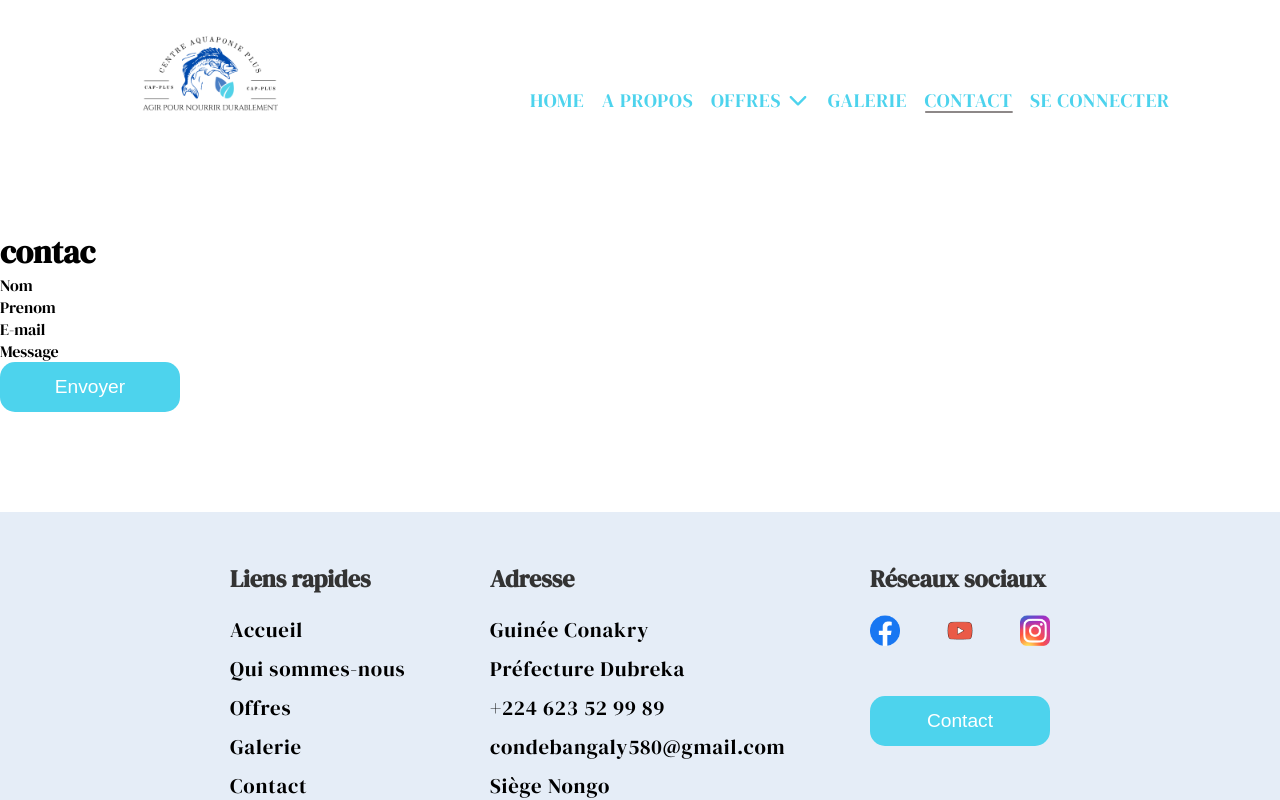
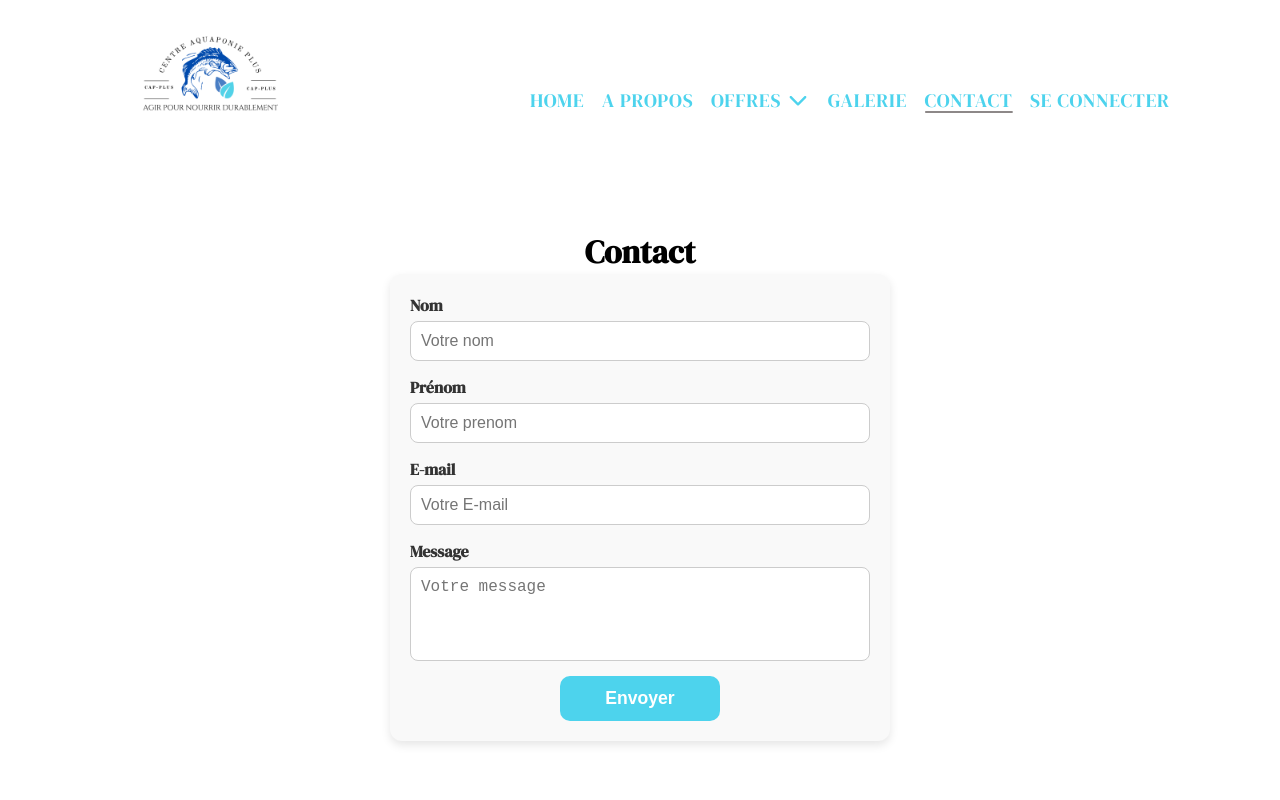
Before and after one commit to BangalyLeDeveloppeur/cap-plus, a React (Vite) app in the folder frontend/: page /contact in a window 1280 px wide. Shown: the top 800 px of the page. Built offline with nearby package versions, Linux system fonts and the light colour scheme; a web font is replaced by a local one.

Commit message:
stylisation de page contact

```diff
--- a/frontend/src/components/Contact.jsx
+++ b/frontend/src/components/Contact.jsx
@@ -1,19 +1,35 @@
-import React from "react";
+import React, { useState } from "react";
 
 const Contact = () => {
   return (
-    <div>
-      <h1>contac</h1>
-      <span>Nom</span>
-      <div className="contact-nom"></div>
+    <div >
+      <h1 className="eng">Contact</h1>
+      <form className="contact-form">
 
-      <span>Prenom</span>
-      <div className="contact-nom"></div>
-      <span>E-mail</span>
-      <div className="contact-nom"></div>
-      <span>Message</span>
-      <div className="contact-message"></div>
-      <button className="savoirPlusGal">Envoyer</button>
+        <label>
+          Nom
+          <input type="text" name="nom" placeholder="Votre nom" required/>
+        </label>
+
+        <label>
+          Prénom
+          <input type="text" name="prenom" placeholder="Votre prenom" required/>
+        </label>
+
+        <label>
+          E-mail
+          <input type="email" name="email" placeholder="Votre E-mail" required />
+        </label>
+
+        <label>
+          Message
+          <textarea name="message" placeholder="Votre message" rows="4" required readOnly />
+        </label>
+
+        <button type="submit" className="savoirPlusGal">
+          Envoyer
+        </button>
+      </form>
     </div>
   );
 };
--- a/frontend/src/components/Fraicheur.jsx
+++ b/frontend/src/components/Fraicheur.jsx
@@ -21,9 +21,11 @@ const Fraicheur = () => {
 
   useEffect(() => {
     if (photosAccueil.length === 0) return;
+
+
     const interval = setInterval(() => {
       setCurrentIndex((prevIndex) => (prevIndex + 1) % photosAccueil.length);
-    }, 5000);
+    }, 4000);
     return () => clearInterval(interval);
   }, [photosAccueil]);
 
--- /dev/null
+++ b/frontend/src/styles/components/_contact.scss
@@ -0,0 +1,78 @@
+.eng {
+    text-align: center;
+}
+.contact-form {
+  display: flex;
+  flex-direction: column;
+  gap: 15px;
+  max-width: 500px;
+  margin: 0 auto; /* centrer horizontalement */
+  padding: 20px;
+  background: #f9f9f9;
+  border-radius: 12px;
+  box-shadow: 0 4px 10px rgba(0, 0, 0, 0.1);
+}
+
+.contact-form label {
+  display: flex;
+  flex-direction: column;
+  font-weight: bold;
+  color: #333;
+}
+
+.contact-form input,
+.contact-form textarea {
+  margin-top: 5px;
+  padding: 10px;
+  border: 1px solid #ccc;
+  border-radius: 8px;
+  font-size: 1rem;
+  outline: none;
+  resize: none;
+  transition: border-color 0.3s ease;
+}
+
+.contact-form input:focus,
+.contact-form textarea:focus {
+  border-color: #4dd3ed;
+}
+
+.savoirPlusGal {
+  align-self: center;
+  display: flex;
+  justify-content: center;
+  align-items: center;
+  height: 45px;
+  width: 160px;
+  background: #4dd3ed;
+  border-radius: 10px;
+  border: none;
+  color: white;
+  font-size: 1.1rem;
+  font-weight: bold;
+  cursor: pointer;
+
+}
+
+.savoirPlusGal:hover {
+  background: #014ab0;
+  transform: scale(1.05);
+}
+
+/* Responsive */
+@media (max-width: 600px) {
+  .contact-form {
+    width: 90%;
+    padding: 15px;
+  }
+
+  .contact-form input,
+  .contact-form textarea {
+    font-size: 0.9rem;
+  }
+
+  .savoirPlusGal {
+    width: 140px;
+    font-size: 1rem;
+  }
+}
--- a/frontend/src/styles/components/_fraicheur.scss
+++ b/frontend/src/styles/components/_fraicheur.scss
@@ -1,3 +1,4 @@
+
 .cadreImage {
   height: 900px;
   //width: 100%;
--- a/frontend/src/styles/index.css
+++ b/frontend/src/styles/index.css
@@ -738,4 +738,101 @@ button.savoirPlusGal {
 .cap-plus-equilibre p {
   text-align: center;
   width: 70%;
+}
+
+.eng {
+  text-align: center;
+}
+
+.contact-form {
+  display: -webkit-box;
+  display: -ms-flexbox;
+  display: flex;
+  -webkit-box-orient: vertical;
+  -webkit-box-direction: normal;
+      -ms-flex-direction: column;
+          flex-direction: column;
+  gap: 15px;
+  max-width: 500px;
+  margin: 0 auto; /* centrer horizontalement */
+  padding: 20px;
+  background: #f9f9f9;
+  border-radius: 12px;
+  -webkit-box-shadow: 0 4px 10px rgba(0, 0, 0, 0.1);
+          box-shadow: 0 4px 10px rgba(0, 0, 0, 0.1);
+}
+
+.contact-form label {
+  display: -webkit-box;
+  display: -ms-flexbox;
+  display: flex;
+  -webkit-box-orient: vertical;
+  -webkit-box-direction: normal;
+      -ms-flex-direction: column;
+          flex-direction: column;
+  font-weight: bold;
+  color: #333;
+}
+
+.contact-form input,
+.contact-form textarea {
+  margin-top: 5px;
+  padding: 10px;
+  border: 1px solid #ccc;
+  border-radius: 8px;
+  font-size: 1rem;
+  outline: none;
+  resize: none;
+  -webkit-transition: border-color 0.3s ease;
+  transition: border-color 0.3s ease;
+}
+
+.contact-form input:focus,
+.contact-form textarea:focus {
+  border-color: #4dd3ed;
+}
+
+.savoirPlusGal {
+  -ms-flex-item-align: center;
+      align-self: center;
+  display: -webkit-box;
+  display: -ms-flexbox;
+  display: flex;
+  -webkit-box-pack: center;
+      -ms-flex-pack: center;
+          justify-content: center;
+  -webkit-box-align: center;
+      -ms-flex-align: center;
+          align-items: center;
+  height: 45px;
+  width: 160px;
+  background: #4dd3ed;
+  border-radius: 10px;
+  border: none;
+  color: white;
+  font-size: 1.1rem;
+  font-weight: bold;
+  cursor: pointer;
+}
+
+.savoirPlusGal:hover {
+  background: #014ab0;
+  -webkit-transform: scale(1.05);
+          transform: scale(1.05);
+}
+
+/* Responsive */
+@media (max-width: 600px) {
+  .contact-form {
+    width: 90%;
+    padding: 15px;
+  }
+  .contact-form input,
+  .contact-form textarea {
+    font-size: 0.9rem;
+  }
+  .savoirPlusGal {
+    width: 140px;
+    font-size: 1rem;
+  }
 }/*# sourceMappingURL=index.css.map */
--- a/frontend/src/styles/index.scss
+++ b/frontend/src/styles/index.scss
@@ -10,3 +10,4 @@
 @use "../styles/components/pisciculture";
 @use "../styles/components/formation";
 @use "../styles/components/maraichere";
+@use "../styles/components/contact";
```
Also changed, not shown: 1 other file (tests, documents, lock files or other folders).
